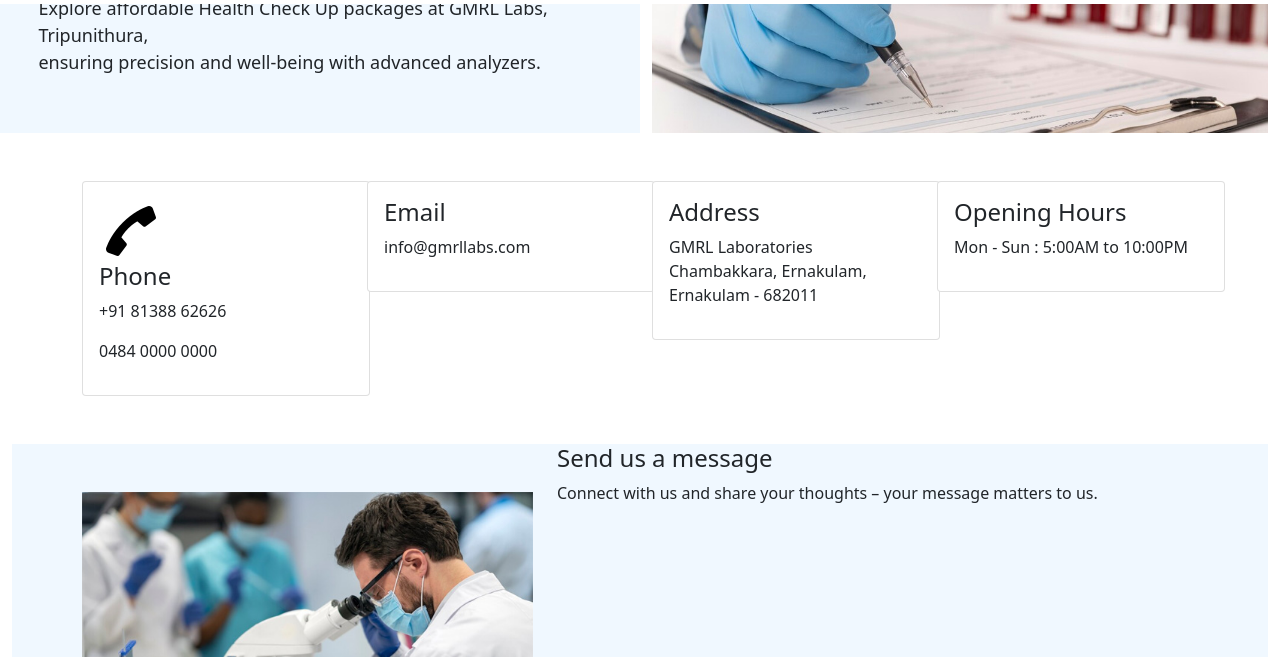
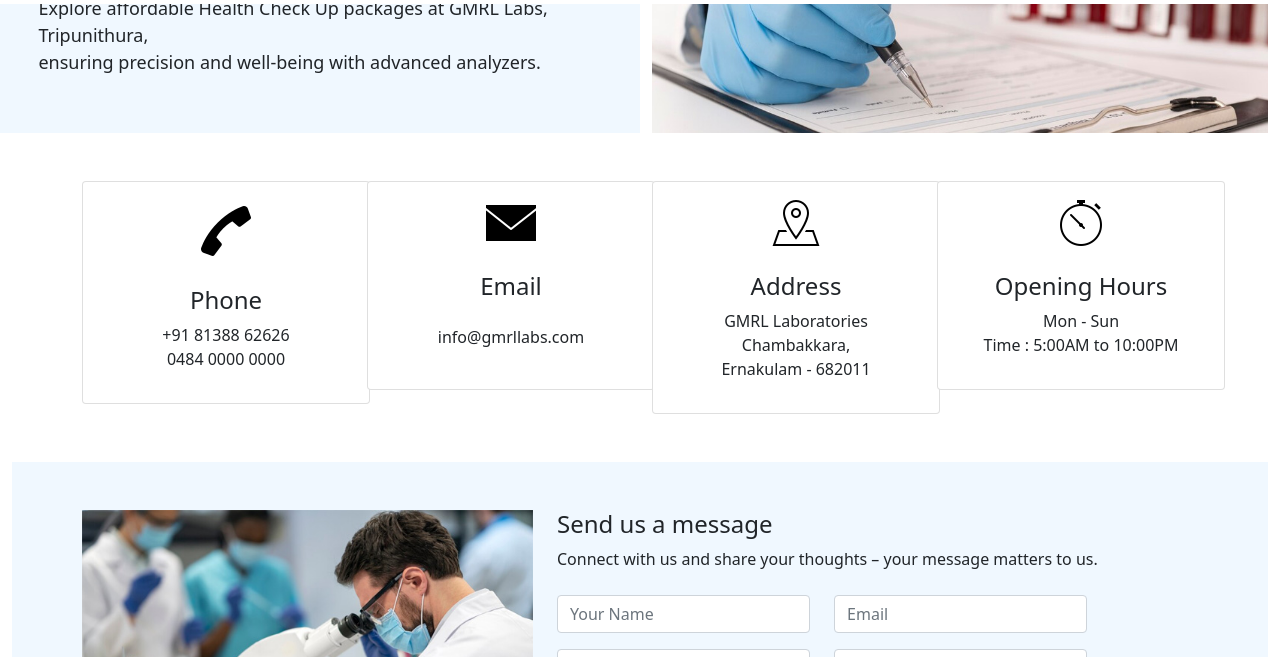
Before and after one commit to aswinkumark31/django-final-project, a Django app: template project/app/templates/contact.html in a window 1280 px wide. Shown: the part 295-952 px from the top of the page. Run offline with Django 3.2, Linux system fonts and the light colour scheme; the template is opened without the code that fills it, so the values that code supplies are empty; some libraries are stand-ins or nearby versions.

Commit message:
site added

```diff
--- a/project/app/templates/contact.html
+++ b/project/app/templates/contact.html
@@ -92,40 +92,44 @@
   <div class="row callingrow mt-5 mb-5">
 
 
-    <div class="col-lg-3">
+    <div class="column1 col-lg-3">
       <div class="card" style="width: 18rem;">
-        <div class="card-body">
+        <div class="card-body text-center">
           <img src="{% static 'images/con1.png' %}" alt="icons6">
-          <h4>Phone</h4>
-          <p>+91 81388 62626</p>
-          <p>0484 0000 0000</p>
+          <h4 class="mt-4">Phone</h4>
+          <p>+91 81388 62626<br>
+          0484 0000 0000</p>
         </div>
       </div>
     </div>
 
     <div class="col-lg-3">
       <div class="card" style="width: 18rem;">
-        <div class="card-body">
-          <h4>Email</h4>
-          <p>info@gmrllabs.com</p>
+        <div class="card-body text-center">
+          <img src="{% static 'images/download.png' %}" alt="icons7">
+          <h4 class="mt-4">Email</h4>
+          <p class="mt-4 mb-4">info@gmrllabs.com</p>
         </div>
       </div>
     </div>
 
     <div class="col-lg-3">
       <div class="card" style="width: 18rem;">
-        <div class="card-body">
-          <h4>Address</h4>
-          <p>GMRL Laboratories Chambakkara, Ernakulam,<br> Ernakulam - 682011</p>
+        <div class="card-body text-center">
+          <img src="{% static 'images/adress.png' %}" alt="icons7">
+          <h4 class="mt-4">Address</h4>
+          <p>GMRL Laboratories Chambakkara,<br> Ernakulam - 682011</p>
         </div>
       </div>
     </div>
 
     <div class="col-lg-3">
       <div class="card" style="width: 18rem;">
-        <div class="card-body">
-          <h4>Opening Hours</h4>
-          <p>Mon - Sun : 5:00AM to 10:00PM</p>
+        <div class="card-body text-center">
+          <img src="{% static 'images/time.png' %}" alt="icons7">
+          <h4 class="mt-4">Opening Hours</h4>
+          <p>Mon - Sun<br>
+          Time : 5:00AM to 10:00PM</p>
         </div>
       </div>
     </div>
@@ -149,10 +153,39 @@
       <img src="{% static 'images/package4.jpg' %}" alt="imge34">
     </div>
 
-    <div class="col-lg-7 column2">
+    <div class="col-lg-7 column2 mt-5 mb-5">
       <h4>Send us a message</h4>
       <p>Connect with us and share your thoughts – your message matters to us.</p>
-    </div>
+
+
+    <form>
+      <div class="row">
+        <div class="col-lg-5 mt-2 mb-2">
+          <input type="text" class="form-control" placeholder="Your Name">
+        </div>
+        <div class="col-lg-5 mt-2 mb-2">
+          <input type="text" class="form-control" placeholder="Email">
+        </div>
+
+        <div class="col-lg-5 mt-2 mb-2">
+          <input type="text" class="form-control" placeholder="Phone">
+        </div>
+        <div class="col-lg-5 mt-2 mb-2">
+          <input type="text" class="form-control" placeholder="Subject">
+        </div>
+
+        <div class="col-lg-10">
+          <input type="text" class="form-control mt-2 mb-2 pt-3 pb-5" placeholder="Message">
+        </div>
+
+        <div class="col-lg-5">
+        <button class="btn btn-primary" type="submit">Submit</button>
+      </div>
+
+      </div>
+    </form>
+
+  </div>
 
   </div>
 </div>
--- a/project/app/templates/index.html
+++ b/project/app/templates/index.html
@@ -567,9 +567,6 @@
       <button class="enqbutton">Learn more</button>
     </div>
 
-    <div class="col-lg-4">
-      enquiry
-    </div>
 
   </div>
 
```
Also changed, not shown: project/app/static/css/index.css (+26 -0 lines), project/app/templates/department.html (+5 -5 lines), project/app/static/images/adress.png (added), project/app/static/images/download.png (added), project/app/static/images/time.png (added).
